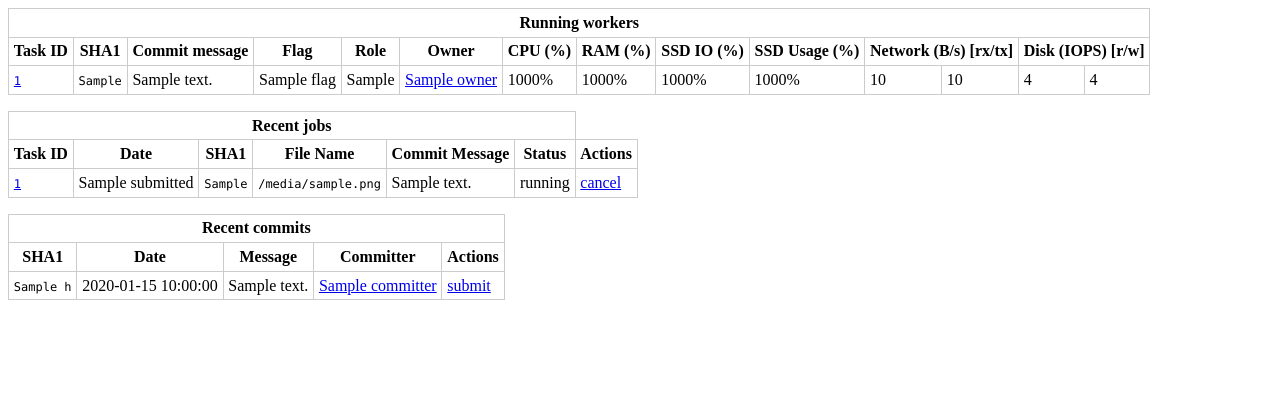
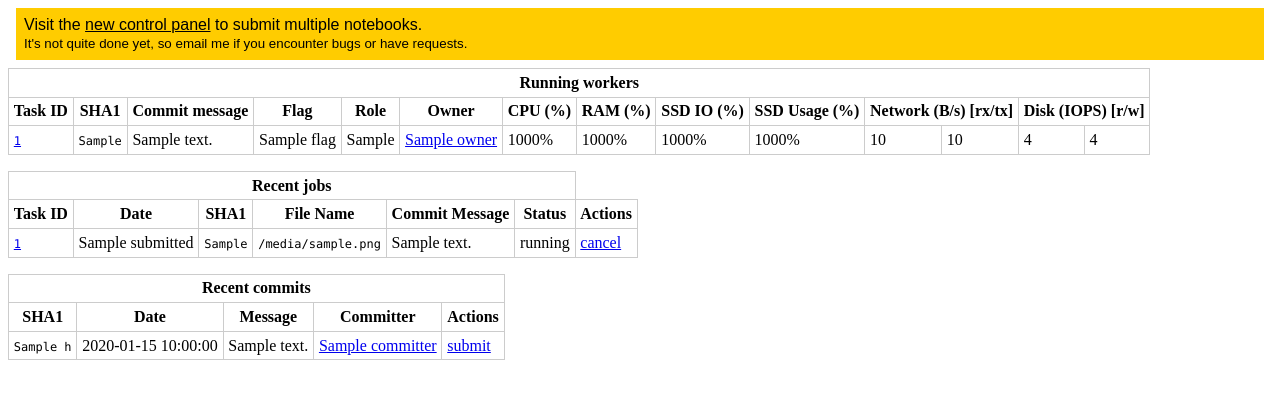
Before and after one commit to fatlotus/lsda-control-panel, a Flask app: template templates/plain.html in a window 1280 px wide. Shown: the top 399 px of the page. Run offline with Flask 2, Linux system fonts and the light colour scheme; the template is opened without the code that fills it: most values are stand-ins (such as "Sample title", 1, 10 or a date in 2020).

Commit message:
Add link to new control panel in interface.

```diff
--- a/templates/plain.html
+++ b/templates/plain.html
@@ -56,6 +56,13 @@ Profiling information:
     </select>
   </form>
   {% endif %}
+  <p style="background-color:#fc0;padding:0.5em;margin:0.5em;
+            font:1em sans-serif;font:1em sans-serif;">
+    Visit the <a href="/gitlist/{{ owner }}.git/" style="color: #000">new
+    control panel</a> to submit multiple notebooks.<br/>
+    <small>It's not quite done yet, so email me if you encounter bugs or have
+      requests.</small>
+  </p>
   <table>
     <tr><th
       {% if is_admin %}
```
